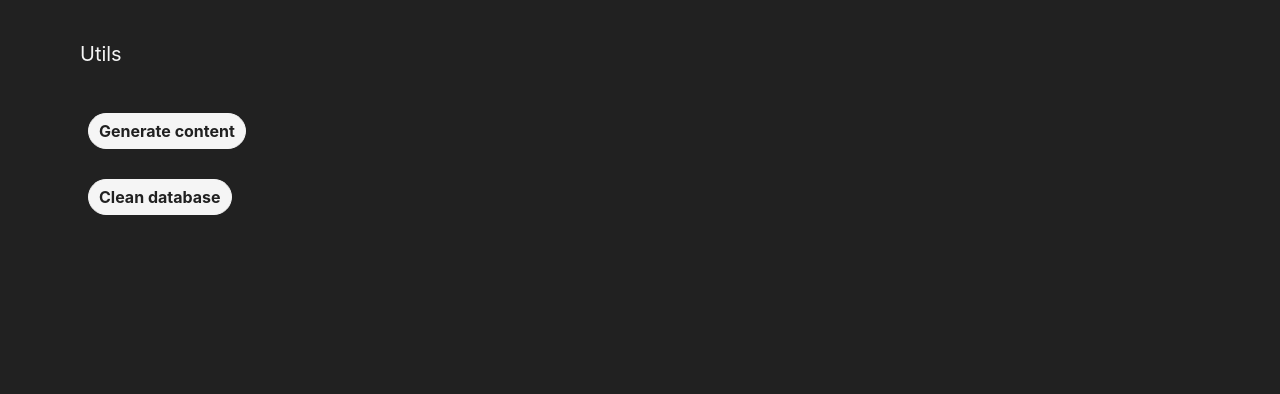
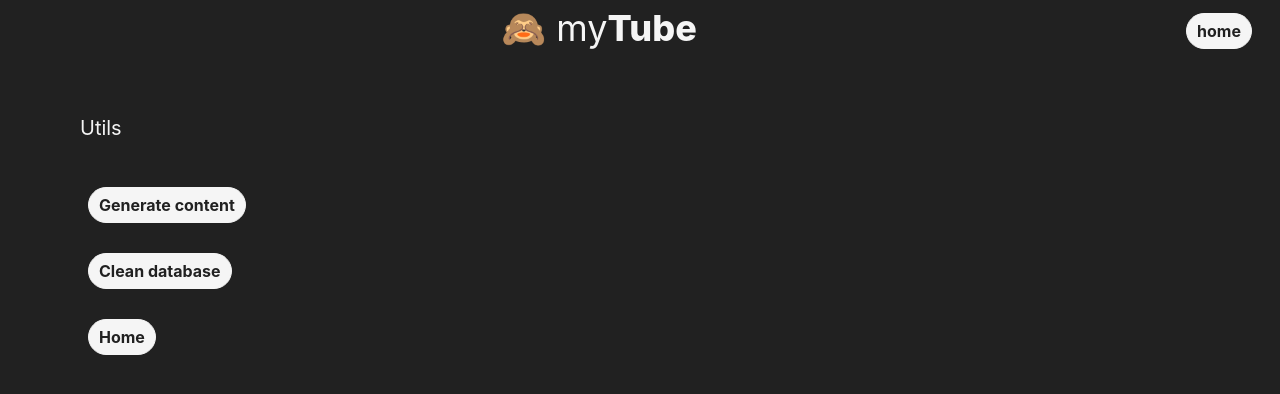
Before and after one commit to lucywho/mytube, a Next.js app: page /utils in a window 1280 px wide. Shown: the top 394 px of the page. Built offline with nearby package versions, Linux system fonts and the light colour scheme.

Commit message:
adds header, single video view and playback

```diff
--- /dev/null
+++ b/components/Header.js
@@ -0,0 +1,34 @@
+import { useRouter } from "next/router"
+
+export default function Header() {
+    const router = useRouter()
+    let nothome = true
+
+    if (router.pathname === "/") {
+        nothome = false
+    }
+
+    return (
+        <header className="min-h-14 flex px-5 pt-2 pb-5 ">
+            <div className="text-4xl w-full text-center">
+                <p>
+                    🙈 my<span className="font-extrabold">Tube</span>
+                </p>
+            </div>
+
+            {nothome && (
+                <div className="grow">
+                    <button
+                        className="button"
+                        onClick={(e) => {
+                            e.preventDefault()
+                            router.push("/")
+                        }}
+                    >
+                        home
+                    </button>
+                </div>
+            )}
+        </header>
+    )
+}
--- a/package.json
+++ b/package.json
@@ -17,7 +17,8 @@
     "nodemailer": "^6.7.5",
     "pg": "^8.7.3",
     "react": "18.2.0",
-    "react-dom": "18.2.0"
+    "react-dom": "18.2.0",
+    "react-player": "^2.10.1"
   },
   "devDependencies": {
     "@faker-js/faker": "^7.2.0",
--- a/pages/_app.js
+++ b/pages/_app.js
@@ -1,9 +1,11 @@
 import "../styles/globals.css"
 import { SessionProvider } from "next-auth/react"
+import Header from "components/Header"
 
 function MyApp({ Component, pageProps }) {
     return (
         <SessionProvider session={pageProps.session}>
+            <Header />
             <Component {...pageProps} />
         </SessionProvider>
     )
--- a/pages/index.js
+++ b/pages/index.js
@@ -14,14 +14,6 @@ export default function Home({ videos }) {
                 <link rel="icon" href="/monkeyfav.ico" />
             </Head>
             <div>
-                <header className="min-h-14 flex px-5 pt-2 pb-5 ">
-                    <div className="text-3xl ">
-                        <p>🙈 myTube</p>
-                    </div>
-
-                    <div className="grow"></div>
-                </header>
-
                 {videos.length === 0 && (
                     <p className="flex justify-center mt-20">
                         No videos found!
--- a/pages/utils.js
+++ b/pages/utils.js
@@ -1,4 +1,7 @@
+import { useRouter } from "next/router"
+
 export default function Utils() {
+    const router = useRouter()
     return (
         <div className="mt-10 ml-20">
             <h2 className="mb-10 text-xl">Utils</h2>
@@ -39,6 +42,17 @@ export default function Utils() {
                     Clean database
                 </button>
             </div>
+            <div className="flex-1 mb-5">
+                <button
+                    className="button"
+                    onClick={(e) => {
+                        e.preventDefault()
+                        router.push("/")
+                    }}
+                >
+                    Home
+                </button>
+            </div>
         </div>
     )
 }
--- /dev/null
+++ b/pages/video/[id].js
@@ -0,0 +1,69 @@
+import dynamic from "next/dynamic"
+import Link from "next/link"
+
+import prisma from "lib/prisma"
+import { getVideo } from "lib/data.js"
+import timeago from "lib/timeago"
+
+const ReactPlayer = dynamic(() => import("react-player/lazy"), { ssr: false })
+
+export default function SingleVideo({ video }) {
+    if (!video)
+        return (
+            <p className="text-center p-5">Sorry. This video does not exist.</p>
+        )
+
+    return (
+        <>
+            <div className="relative pt-[60%]">
+                <ReactPlayer
+                    className="react-player absolute top-0 left-0"
+                    url={video.url}
+                    width="100%"
+                    controls={true}
+                    light={video.thumbnail}
+                />
+            </div>
+
+            <div className="px-5 mt-5">
+                <div className="flex ">
+                    <div>
+                        <p className="text-2xl font-bold ">{video.title}</p>
+
+                        <div className="text-gray-400">
+                            {video.views} views ·{" "}
+                            {timeago.format(new Date(video.createdAt))}
+                        </div>
+                    </div>
+                </div>
+
+                <div className="flex justify-between border-t border-gray-500 mt-5 pt-5">
+                    <Link href={`/channel/${video.author.username}`}>
+                        <a className=" flex ">
+                            {video.author.image && (
+                                <img
+                                    className="w-16 h-16 mt-2 mr-2 rounded-full"
+                                    src={video.author.image}
+                                />
+                            )}
+                            <span className="mt-6 ml-2 text-xl">
+                                {video.author.name}
+                            </span>
+                        </a>
+                    </Link>
+                </div>
+            </div>
+        </>
+    )
+}
+
+export async function getServerSideProps(context) {
+    let video = await getVideo(context.params.id, prisma)
+    video = JSON.parse(JSON.stringify(video))
+
+    return {
+        props: {
+            video,
+        },
+    }
+}
```
Also changed, not shown: lib/data.js (+15 -0 lines), public/vercel.svg (deleted), 1 other file (tests, documents, lock files or other folders).
